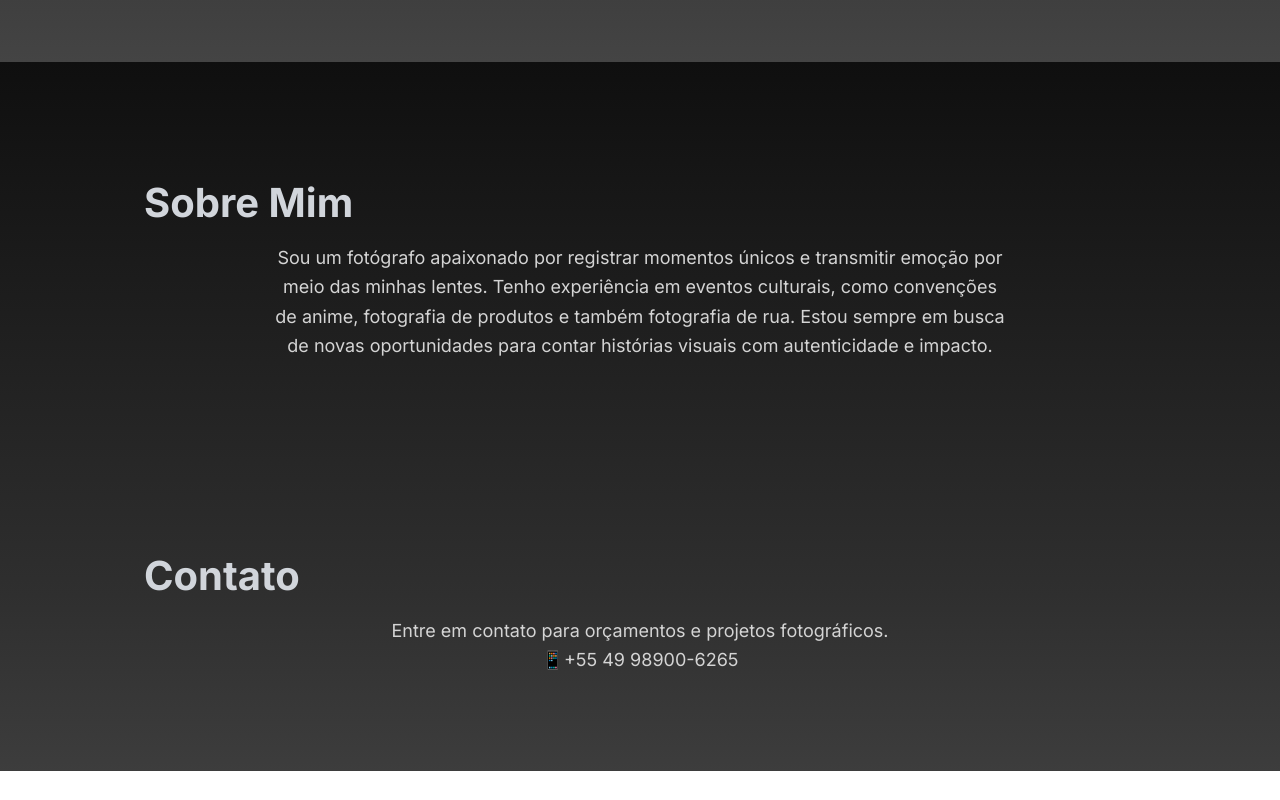
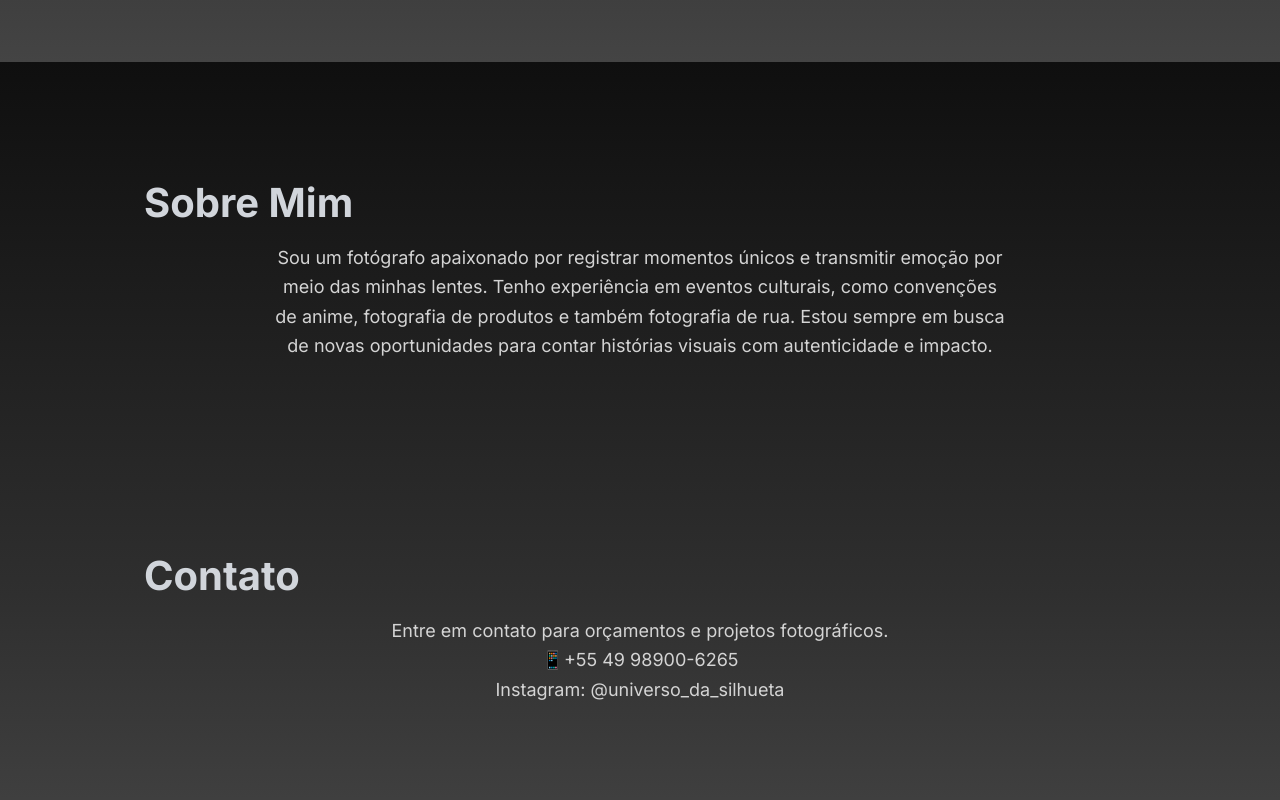
Before and after one commit to arthurbuenodasilva/portifolio, a plain HTML site: page index.html in a window 1280 px wide. Shown: the part 3938-4738 px from the top of the page. Before the commit the page ends 4709 px from the top, so only its background shows below. Drawn offline with nearby package versions, Linux system fonts and the light colour scheme.

Commit message:
Update index.html

```diff
--- a/index.html
+++ b/index.html
@@ -624,6 +624,8 @@
         Entre em contato para orçamentos e projetos fotográficos.
         <br />
         📱+55 49 98900-6265
+        <br/>
+        Instagram: @universo_da_silhueta
       </p>
     </section>
     <script src="https://cdn.jsdelivr.net/npm/glightbox/dist/js/glightbox.min.js"></script>
```
